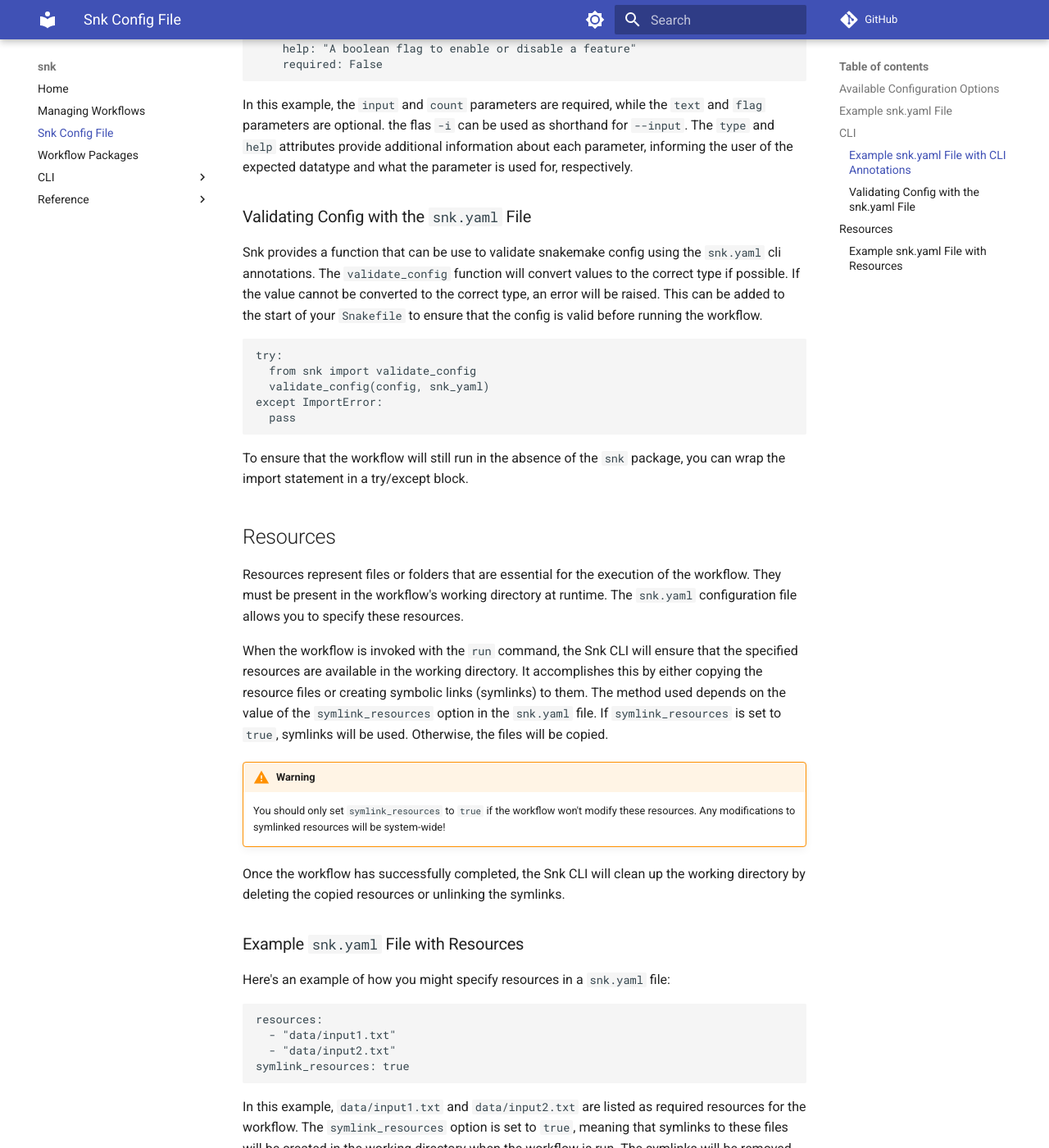
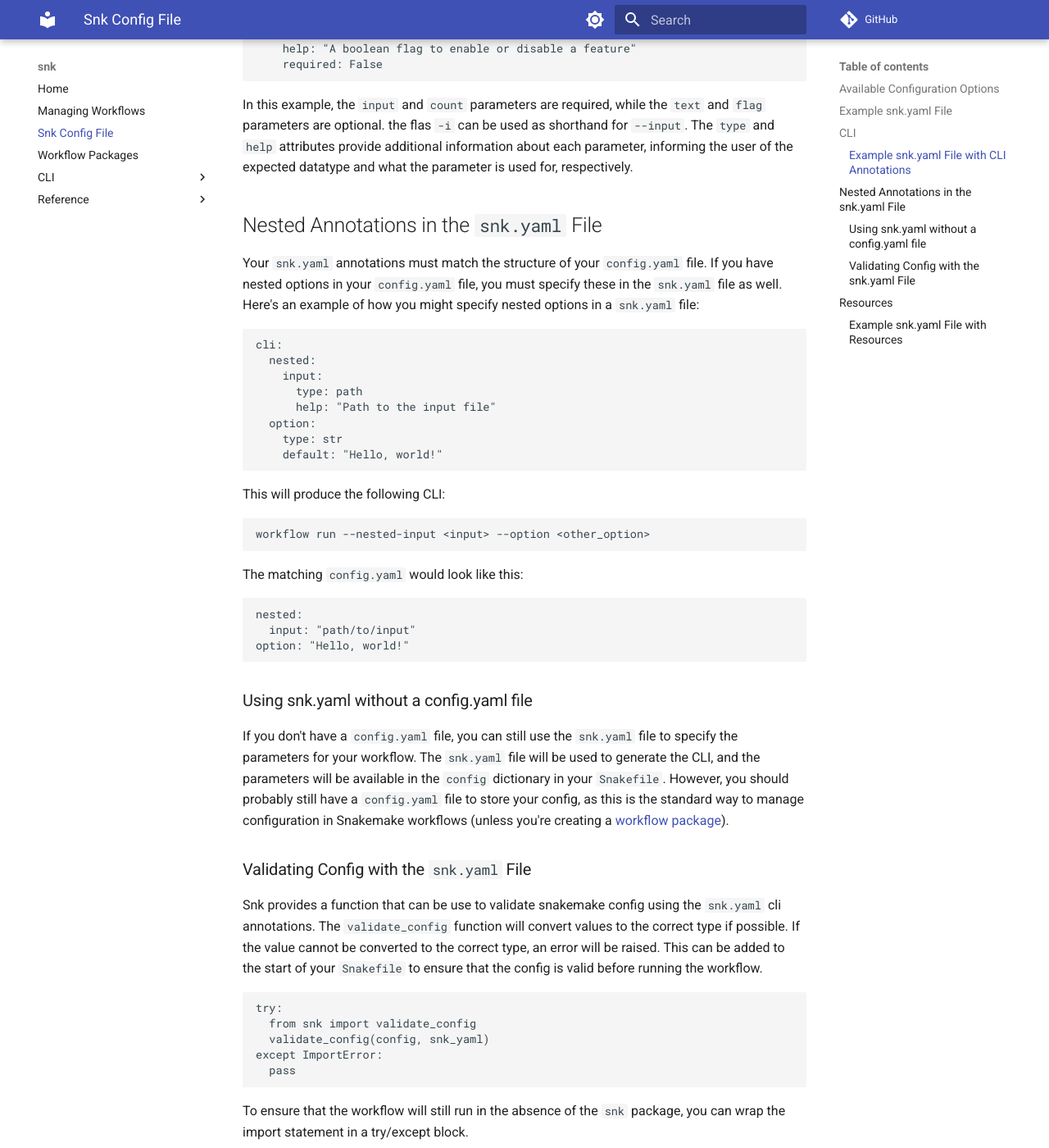
Before and after one commit to Wytamma/snk, an MkDocs documentation site: the page built from docs/snk_config_file.md, in a window 1280 px wide and 1400 px high, scrolled down 2267 px. Shown: the whole window at 82% size. Built offline with MkDocs 1.6.1 and Material for MkDocs 9.7.7, drawn with Linux system fonts in a browser that asks for light colours; comment, search, counter and statistics services are not loaded.

Commit message:
:memo: add info about Nested Annotations

````diff
--- a/docs/snk_config_file.md
+++ b/docs/snk_config_file.md
@@ -84,6 +84,39 @@ cli:
 
 In this example, the `input` and `count` parameters are required, while the `text` and `flag` parameters are optional. the flas `-i` can be used as shorthand for `--input`. The `type` and `help` attributes provide additional information about each parameter, informing the user of the expected datatype and what the parameter is used for, respectively.
 
+## Nested Annotations in the `snk.yaml` File
+
+Your `snk.yaml` annotations must match the structure of your `config.yaml` file. If you have nested options in your `config.yaml` file, you must specify these in the `snk.yaml` file as well. Here's an example of how you might specify nested options in a `snk.yaml` file:
+
+```yaml
+cli:
+  nested:
+    input:
+      type: path
+      help: "Path to the input file"
+  option:
+    type: str
+    default: "Hello, world!"
+```
+
+This will produce the following CLI:
+
+```bash
+workflow run --nested-input <input> --option <other_option>
+```
+
+The matching `config.yaml` would look like this:
+
+```yaml
+nested:
+  input: "path/to/input"
+option: "Hello, world!"
+```
+
+### Using snk.yaml without a config.yaml file
+
+If you don't have a `config.yaml` file, you can still use the `snk.yaml` file to specify the parameters for your workflow. The `snk.yaml` file will be used to generate the CLI, and the parameters will be available in the `config` dictionary in your `Snakefile`. However, you should probably still have a `config.yaml` file to store your config, as this is the standard way to manage configuration in Snakemake workflows (unless you're creating a [workflow package](https://snk.wytamma.com/workflow_packages)).
+
 ### Validating Config with the `snk.yaml` File
 
 Snk provides a function that can be use to validate snakemake config using the `snk.yaml` cli annotations. The `validate_config` function will convert values to the correct type if possible. If the value cannot be converted to the correct type, an error will be raised. This can be added to the start of your `Snakefile` to ensure that the config is valid before running the workflow.
````
